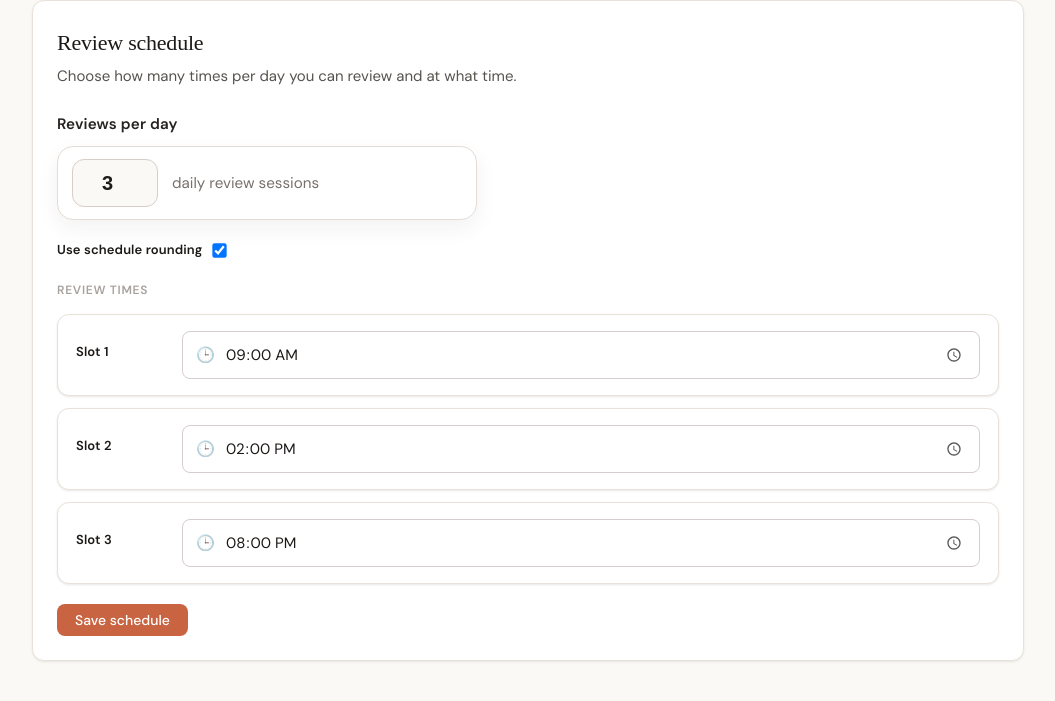
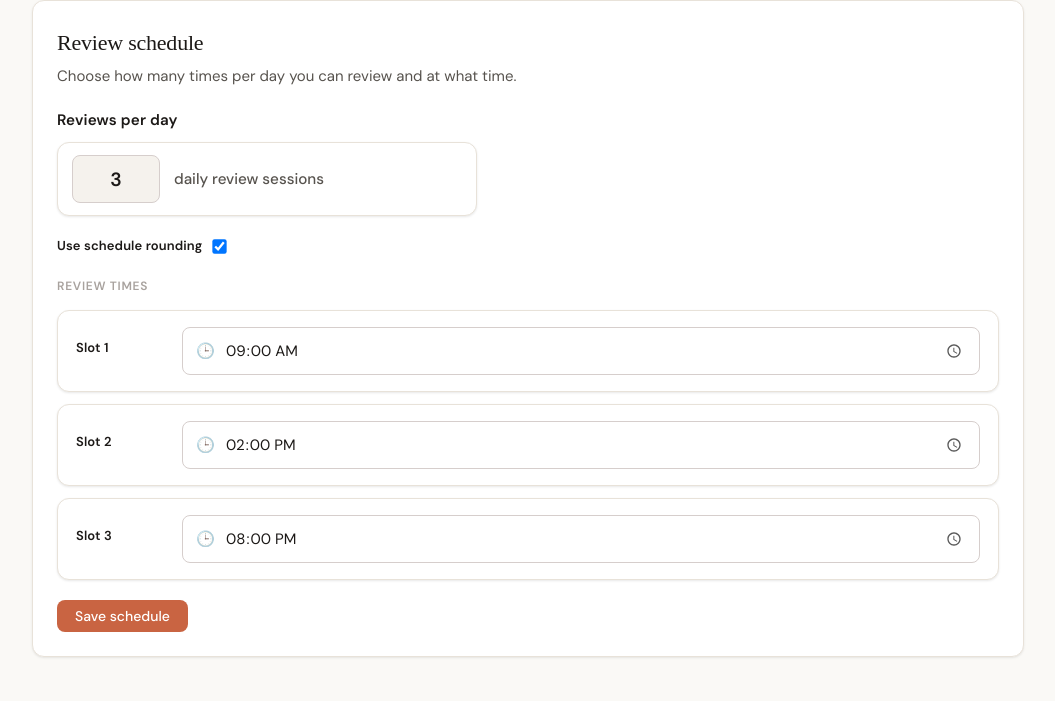
Before and after one commit to meshwho/FlashCardsWebsite, a Django app: page / in a window 1280 px wide. Shown: the part 752-1453 px from the top of the page, without its empty margins (112-1167 px from the left). After the commit the page ends 1411 px from the top, so only its background shows below. Run offline with Django 5.2, Linux system fonts and the light colour scheme; the visitor is signed in with stand-in values (Sample User, id 1); data comes from the database, SQL or seed files in the repository; data that the repository does not hold is empty; parts of the project's set-up code (start-up, migrations or seed data) failed here and were passed over; some web fonts are replaced.

Commit message:
design changes
(cherry picked from commit c7e514d2651512514a34dab04ebdbaaf6519498e)

```diff
--- a/static/css/site.css
+++ b/static/css/site.css
@@ -1136,17 +1136,19 @@ textarea { resize: vertical; min-height: 90px; }
     .practice-done-actions .btn { width: 100%; justify-content: center; }
 }
 
+/* ── Review schedule number input ── */
 .schedule-field {
+    width: 100%;
     max-width: 420px;
-    margin-top: 24px;
+    margin-top: 4px;
 }
 
 .schedule-label {
     display: block;
     margin-bottom: 10px;
+    font-size: 0.95rem;
     font-weight: 700;
-    font-size: 0.95rem;
-    color: #262220;
+    color: var(--text);
 }
 
 .number-input-card {
@@ -1155,40 +1157,45 @@ textarea { resize: vertical; min-height: 90px; }
     gap: 14px;
     width: 100%;
     padding: 12px 14px;
-    border: 1px solid #e4dcd5;
-    border-radius: 16px;
-    background: #fff;
-    box-shadow: 0 8px 22px rgba(38, 34, 32, 0.06);
+    border: 1px solid var(--border);
+    border-radius: var(--radius);
+    background: var(--surface);
+    box-shadow: var(--shadow);
 }
 
 .number-input {
-    width: 86px;
+    width: 88px;
+    min-width: 88px;
     height: 48px;
     padding: 0 12px;
-    border: 1px solid #d8cec6;
-    border-radius: 12px;
-    background: #faf9f6;
-    font-size: 1.25rem;
+    border: 1px solid var(--border-2);
+    border-radius: var(--radius-sm);
+    background: var(--surface-2);
+    font-family: 'DM Sans', system-ui, sans-serif;
+    font-size: 1.2rem;
     font-weight: 700;
-    color: #1f1b18;
+    color: var(--text);
     text-align: center;
     outline: none;
+    appearance: textfield;
+    -webkit-appearance: none;
+}
+
+.number-input::-webkit-outer-spin-button,
+.number-input::-webkit-inner-spin-button {
+    -webkit-appearance: none;
+    margin: 0;
 }
 
 .number-input:focus {
-    border-color: #cf6548;
-    box-shadow: 0 0 0 4px rgba(207, 101, 72, 0.14);
+    border-color: var(--accent);
+    box-shadow: 0 0 0 3px rgba(201, 100, 66, 0.14);
 }
 
 .number-input-hint {
-    color: #77716c;
     font-size: 0.95rem;
-}
-
-.form-error {
-    margin-top: 8px;
-    color: #b42318;
-    font-size: 0.9rem;
+    font-weight: 500;
+    color: var(--text-2);
 }
 
 @media (max-width: 640px) {
@@ -1197,18 +1204,21 @@ textarea { resize: vertical; min-height: 90px; }
     }
 
     .number-input-card {
-        align-items: flex-start;
         flex-direction: column;
+        align-items: stretch;
         gap: 8px;
+        padding: 14px;
     }
 
     .number-input {
         width: 100%;
+        min-width: 0;
         height: 52px;
-        font-size: 1.35rem;
+        font-size: 1.25rem;
     }
 
     .number-input-hint {
-        font-size: 0.9rem;
+        font-size: 0.95rem;
+        line-height: 1.35;
     }
 }
```
